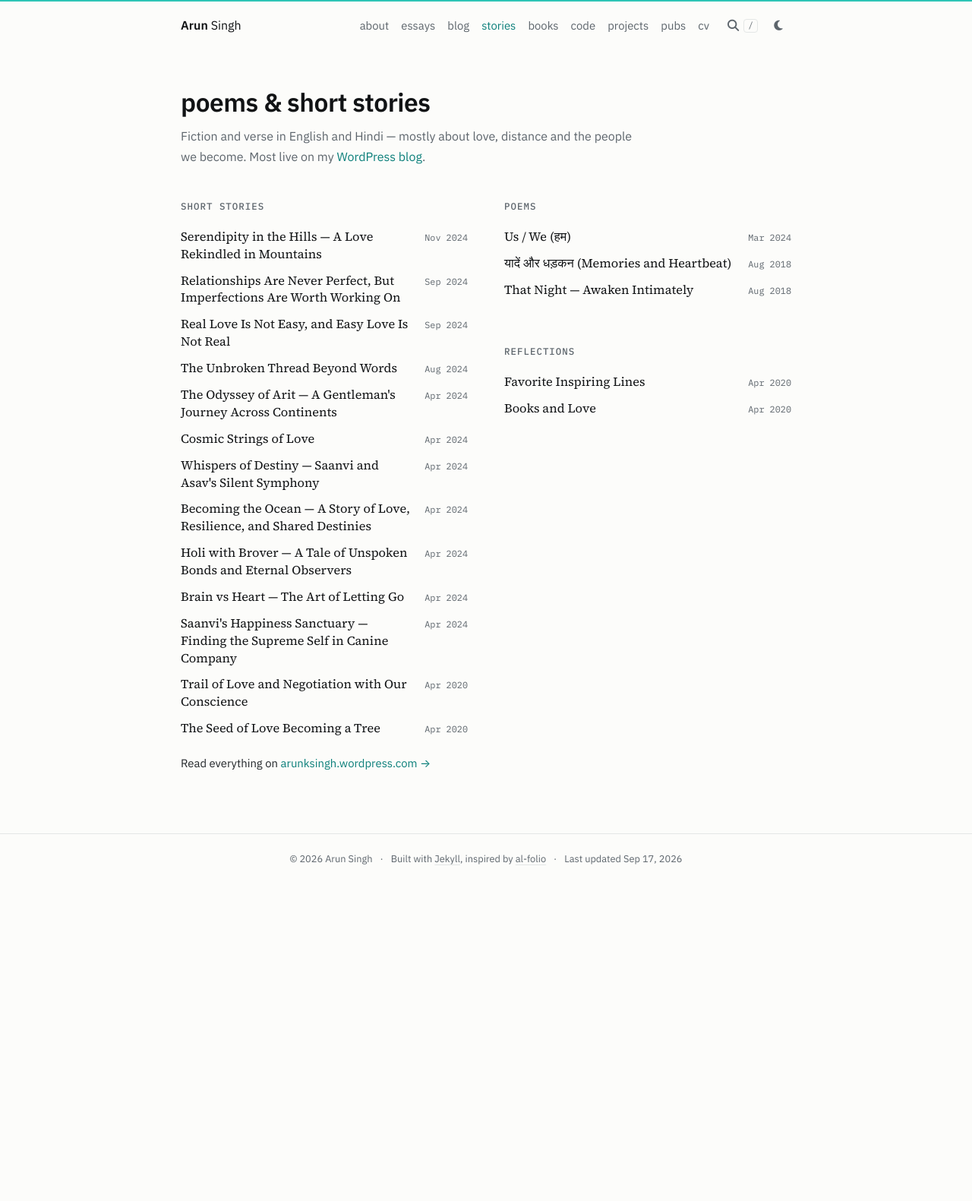
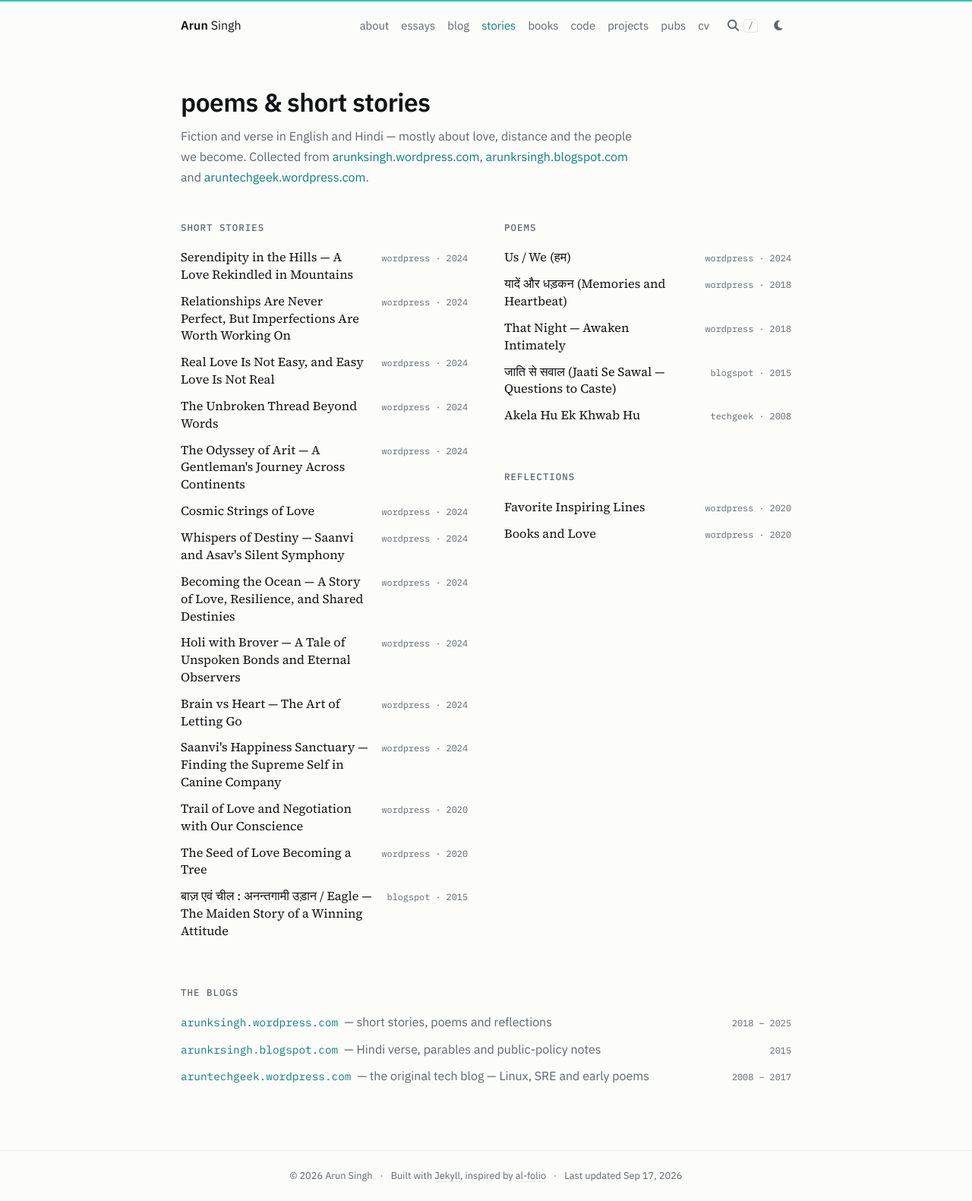
Before and after one commit to arunsingh/arunsingh.github.io, a Jekyll site: the page built from stories.html, in a window 1280 px wide. Shown: the whole page at 76% size. Built offline with Jekyll 4.4.1, drawn with Linux system fonts in a browser that asks for light colours; a style sheet for code colours, icons or effects is not loaded; before the commit the page ends 1164 px from its top, so only the background shows below that.

Commit message:
Add poems, stories, essays and archive from old blogs

```diff
--- /dev/null
+++ b/_data/blogs.yml
@@ -0,0 +1,19 @@
+# Personal blogs, keyed by the `source` used in stories.yml
+arunksingh:
+  name: arunksingh.wordpress.com
+  short: wordpress
+  url: https://arunksingh.wordpress.com
+  years: 2018 – 2025
+  about: short stories, poems and reflections
+blogspot:
+  name: arunkrsingh.blogspot.com
+  short: blogspot
+  url: https://arunkrsingh.blogspot.com
+  years: "2015"
+  about: Hindi verse, parables and public-policy notes
+aruntechgeek:
+  name: aruntechgeek.wordpress.com
+  short: techgeek
+  url: https://aruntechgeek.wordpress.com
+  years: 2008 – 2017
+  about: the original tech blog — Linux, SRE and early poems
--- a/_data/essays_elsewhere.yml
+++ b/_data/essays_elsewhere.yml
@@ -5,3 +5,12 @@
 - title: "Engineering Leadership: Resolving Conflicts Through Collaborative Alignment"
   url: https://dyota.substack.com/p/engineering-leadership-resolving
   date: 2024-12-11
+- title: "One Rank, One Pension (OROP): Rights vs Fights"
+  url: https://arunkrsingh.blogspot.com/2015/09/orop.html
+  date: 2015-09-14
+- title: "First-Page Advertisements: Surprise and Surmise of Journalism"
+  url: https://aruntechgeek.wordpress.com/2015/08/11/first-page-advertisements-surprise-and-surmise-of-journalism/
+  date: 2015-08-11
+- title: "Respect for the Teaching Community in India: Falling Standards"
+  url: https://aruntechgeek.wordpress.com/2015/01/19/respect-for-teaching-community-in-india-falling-standards/
+  date: 2015-01-19
--- a/_data/stories.yml
+++ b/_data/stories.yml
@@ -1,74 +1,110 @@
-# Poems & short stories published on https://arunksingh.wordpress.com
-# kind: poem | story | reflection. Newest first. New pieces written on this site go in _poems/ instead.
+# Poems & short stories from my blogs. source: arunksingh | aruntechgeek | blogspot. lang: hi for Hindi titles.
 - title: Serendipity in the Hills — A Love Rekindled in Mountains
   url: https://arunksingh.wordpress.com/2024/11/03/serendipity-in-the-hills-a-love-rekindled-in-mountains/
   date: 2024-11-03
   kind: story
+  source: arunksingh
 - title: Relationships Are Never Perfect, But Imperfections Are Worth Working On
   url: https://arunksingh.wordpress.com/2024/09/30/relationships-are-never-perfect-but-imperfections-are-worth-working-on/
   date: 2024-09-30
   kind: story
+  source: arunksingh
 - title: Real Love Is Not Easy, and Easy Love Is Not Real
   url: https://arunksingh.wordpress.com/2024/09/26/real-love-is-not-easy-and-easy-love-is-not-real/
   date: 2024-09-26
   kind: story
+  source: arunksingh
 - title: The Unbroken Thread Beyond Words
   url: https://arunksingh.wordpress.com/2024/08/25/the-unbroken-thread-beyond-words-a-journey-through-love-distance-silent-love/
   date: 2024-08-25
   kind: story
+  source: arunksingh
 - title: The Odyssey of Arit — A Gentleman's Journey Across Continents
   url: https://arunksingh.wordpress.com/2024/04/12/the-odyssey-of-arit-a-gentlemans-journey-across-continents/
   date: 2024-04-12
   kind: story
+  source: arunksingh
 - title: Cosmic Strings of Love
   url: https://arunksingh.wordpress.com/2024/04/04/cosmic-strings-of-love/
   date: 2024-04-04
   kind: story
+  source: arunksingh
 - title: Whispers of Destiny — Saanvi and Asav's Silent Symphony
   url: https://arunksingh.wordpress.com/2024/04/04/whispers-of-destiny-saanvi-and-asavs-silent-symphony/
   date: 2024-04-04
   kind: story
+  source: arunksingh
 - title: Becoming the Ocean — A Story of Love, Resilience, and Shared Destinies
   url: https://arunksingh.wordpress.com/2024/04/03/becoming-the-ocean-a-story-of-love-resilience-and-shared-destinies/
   date: 2024-04-03
   kind: story
+  source: arunksingh
 - title: Holi with Brover — A Tale of Unspoken Bonds and Eternal Observers
   url: https://arunksingh.wordpress.com/2024/04/03/holi-with-brover-a-tale-of-unspoken-bonds-and-eternal-observers/
   date: 2024-04-03
   kind: story
+  source: arunksingh
 - title: Brain vs Heart — The Art of Letting Go
   url: https://arunksingh.wordpress.com/2024/04/02/fictional-story-brain-vs-heart-decision-art-of-letting-go/
   date: 2024-04-02
   kind: story
+  source: arunksingh
 - title: Saanvi's Happiness Sanctuary — Finding the Supreme Self in Canine Company
   url: https://arunksingh.wordpress.com/2024/04/01/sakshis-happiness-sanctuary-finding-the-supreme-self-in-canine-company/
   date: 2024-04-01
   kind: story
+  source: arunksingh
 - title: Us / We (हम)
   url: https://arunksingh.wordpress.com/2024/03/25/us-we-%e0%a4%b9%e0%a4%ae/
   date: 2024-03-25
   kind: poem
+  source: arunksingh
 - title: Favorite Inspiring Lines
   url: https://arunksingh.wordpress.com/2020/04/28/favorite-inspiring-lines/
   date: 2020-04-28
   kind: reflection
+  source: arunksingh
 - title: Books and Love
   url: https://arunksingh.wordpress.com/2020/04/16/books-and-love/
   date: 2020-04-16
   kind: reflection
+  source: arunksingh
 - title: Trail of Love and Negotiation with Our Conscience
   url: https://arunksingh.wordpress.com/2020/04/12/life-philosophy-trail-of-love-and-negotiation-with-our-conscience/
   date: 2020-04-12
   kind: story
+  source: arunksingh
 - title: The Seed of Love Becoming a Tree
   url: https://arunksingh.wordpress.com/2020/04/01/fictional-short-story-the-seed-of-love-becoming-a-tree/
   date: 2020-04-01
   kind: story
+  source: arunksingh
 - title: यादें और धड़कन (Memories and Heartbeat)
   url: https://arunksingh.wordpress.com/2018/08/08/%e0%a4%af%e0%a4%be%e0%a4%a6%e0%a5%87%e0%a4%82-%e0%a4%94%e0%a4%b0-%e0%a4%a7%e0%a4%a1%e0%a4%bc%e0%a4%95%e0%a4%a8/
   date: 2018-08-08
   kind: poem
+  source: arunksingh
+  lang: hi
 - title: That Night — Awaken Intimately
   url: https://arunksingh.wordpress.com/2018/08/08/that-night-awaken-intimately/
   date: 2018-08-08
   kind: poem
+  source: arunksingh
+- title: 'बाज़ एवं चील : अनन्तगामी उड़ान / Eagle — The Maiden Story of a Winning Attitude'
+  url: https://arunkrsingh.blogspot.com/2015/09/eagle-story.html
+  date: 2015-09-06
+  kind: story
+  source: blogspot
+  lang: hi
+- title: जाति से सवाल (Jaati Se Sawal — Questions to Caste)
+  url: https://arunkrsingh.blogspot.com/2015/09/blog-post.html
+  date: 2015-09-04
+  kind: poem
+  source: blogspot
+  lang: hi
+- title: Akela Hu Ek Khwab Hu
+  url: https://aruntechgeek.wordpress.com/2008/09/02/akela-hu-ek-khwab-hu/
+  date: 2008-09-02
+  kind: poem
+  source: aruntechgeek
+  lang: hi
--- a/_data/writing.yml
+++ b/_data/writing.yml
@@ -82,3 +82,36 @@ substack:
     url: https://dyota.substack.com/p/engineering-leadership-resolving
     date: 2024-12-11
     blurb: Engineering management through seeking collaborative alignment.
+
+# Earlier tech blog — aruntechgeek.wordpress.com (2008–2017)
+archive:
+  - title: Site Reliability Engineering or DevOps — Changing the Digital Economy
+    url: https://aruntechgeek.wordpress.com/2017/07/18/site-reliability-engineering-or-devops-changing-digital-economy/
+    date: 2017-07-18
+  - title: Top Ubuntu Blogs
+    url: https://aruntechgeek.wordpress.com/2015/08/24/top-ubuntu-blogs/
+    date: 2015-08-24
+  - title: Cost-Effective Wireless Sensors for Structural Health Monitoring
+    url: https://aruntechgeek.wordpress.com/2010/08/31/cost-effective-wireless-sensors-for-structural-health-monitoring/
+    date: 2010-08-31
+  - title: How to Connect Nokia N70 and Motorola L7/L9 Phones in Ubuntu
+    url: https://aruntechgeek.wordpress.com/2008/10/25/how-to-connect-n70-and-motorola-l-series-l7-l9-sets-in-ubuntu/
+    date: 2008-10-25
+  - title: "How-to: Tweak and Maximise Your Bandwidth in Linux via sysctl"
+    url: https://aruntechgeek.wordpress.com/2008/09/16/howto-tweak-and-maximize-your-bandwidth-in-ubuntulinux-via-sysctl/
+    date: 2008-09-16
+  - title: Java Learners, Check Out These Sites
+    url: https://aruntechgeek.wordpress.com/2008/09/13/java-learners-checkout-these-sites/
+    date: 2008-09-13
+  - title: My Certificate for Setting a World Record (Firefox Download Day)
+    url: https://aruntechgeek.wordpress.com/2008/09/11/my-certificate-for-setting-world-record/
+    date: 2008-09-11
+  - title: "World's Smallest Web Server — a Matchbox-Size Server"
+    url: https://aruntechgeek.wordpress.com/2008/08/30/worlds-smallest-webserver-matchbox-size-server/
+    date: 2008-08-30
+  - title: "Choosing a Linux Distro: Take This One-Minute Test"
+    url: https://aruntechgeek.wordpress.com/2008/08/30/choosing-linux-distro-take-this-small-1-minute-test/
+    date: 2008-08-30
+  - title: Which Linux Distro Is Best?
+    url: https://aruntechgeek.wordpress.com/2008/08/28/which-linux-distro-is-best/
+    date: 2008-08-28
--- a/assets/css/main.css
+++ b/assets/css/main.css
@@ -183,6 +183,12 @@ main.container { padding-top: 48px; padding-bottom: 80px; min-height: 70vh; }
 .essay-index-sm a { font-size: 1.02rem; }
 .essay-index-date { font-family: var(--font-mono); font-size: .74rem; color: var(--muted); white-space: nowrap; }
 
+/* blogs list */
+.blogs { list-style: none; margin: 0; padding: 0; }
+.blogs li { padding: 4px 0; display: flex; flex-wrap: wrap; gap: 2px 8px; align-items: baseline; }
+.blogs li a { font-family: var(--font-mono); font-size: .9rem; }
+.blogs li .essay-index-date { margin-left: auto; }
+
 /* timeline */
 .timeline { list-style: none; padding: 0; margin: 0; }
 .timeline li { display: grid; grid-template-columns: 160px 1fr; gap: 2px 16px; padding: 4px 0; }
--- a/assets/js/search.js
+++ b/assets/js/search.js
@@ -9,7 +9,7 @@
   var index = null, loading = null, active = -1, results = [], lastFocus = null;
 
   var LABELS = { page: 'page', cv: 'cv', essay: 'essay', poem: 'poem', story: 'story', reflection: 'reflection',
-    medium: 'blog · medium', substack: 'blog · dyota', book: 'book', code: 'code', project: 'project', news: 'news', post: 'blog', paper: 'paper' };
+    medium: 'blog · medium', substack: 'blog · dyota', book: 'book', code: 'code', project: 'project', news: 'news', post: 'blog', paper: 'paper', archive: 'blog · archive' };
 
   function norm(s) {
     return (s || '').toString().toLowerCase().normalize('NFKD').replace(/[̀-ͯ]/g, '');
@@ -71,7 +71,7 @@
   }
 
   function snippet(item, terms) {
-    if (!item.x || item.x === 'wordpress') return '';
+    if (!item.x || /^[\w.-]+\.(com|net|org)$/.test(item.x)) return '';   // bare blog host: no snippet
     var x = item.x, lx = norm(x), pos = -1;
     for (var i = 0; i < terms.length && pos === -1; i++) pos = find(lx, terms[i]);
     if (pos === -1) return x.length > 120 ? x.slice(0, 120) + '…' : x;
--- a/stories.html
+++ b/stories.html
@@ -3,7 +3,7 @@ layout: page
 title: "poems & short stories"
 permalink: /stories/
 description: "Fiction and verse in English and Hindi — mostly about love, distance and the people we become."
-intro: 'Fiction and verse in English and Hindi — mostly about love, distance and the people we become. Most live on my <a href="https://arunksingh.wordpress.com">WordPress blog</a>.'
+intro: 'Fiction and verse in English and Hindi — mostly about love, distance and the people we become. Collected from <a href="https://arunksingh.wordpress.com">arunksingh.wordpress.com</a>, <a href="https://arunkrsingh.blogspot.com">arunkrsingh.blogspot.com</a> and <a href="https://aruntechgeek.wordpress.com">aruntechgeek.wordpress.com</a>.'
 ---
 {% assign native = site.poems | where_exp: "p", "p.published != false" | sort: 'date' | reverse %}
 {% assign poems = site.data.stories | where: 'kind', 'poem' %}
@@ -26,7 +26,7 @@ intro: 'Fiction and verse in English and Hindi — mostly about love, distance a
     <h2 class="section-title">short stories</h2>
     <ul class="essay-index essay-index-sm">
       {% for s in stories %}
-        <li><a href="{{ s.url }}">{{ s.title }}</a><span class="essay-index-date">{{ s.date | date: '%b %Y' }}</span></li>
+        <li><a href="{{ s.url }}"{% if s.lang %} lang="{{ s.lang }}"{% endif %}>{{ s.title }}</a><span class="essay-index-date" title="{{ site.data.blogs[s.source].name }}">{{ site.data.blogs[s.source].short }} · {{ s.date | date: '%Y' }}</span></li>
       {% endfor %}
     </ul>
   </section>
@@ -36,7 +36,7 @@ intro: 'Fiction and verse in English and Hindi — mostly about love, distance a
       <h2 class="section-title">poems</h2>
       <ul class="essay-index essay-index-sm">
         {% for s in poems %}
-          <li><a href="{{ s.url }}" lang="{% if s.title contains 'यादें' %}hi{% else %}en{% endif %}">{{ s.title }}</a><span class="essay-index-date">{{ s.date | date: '%b %Y' }}</span></li>
+          <li><a href="{{ s.url }}"{% if s.lang %} lang="{{ s.lang }}"{% endif %}>{{ s.title }}</a><span class="essay-index-date" title="{{ site.data.blogs[s.source].name }}">{{ site.data.blogs[s.source].short }} · {{ s.date | date: '%Y' }}</span></li>
         {% endfor %}
       </ul>
     </section>
@@ -44,11 +44,18 @@ intro: 'Fiction and verse in English and Hindi — mostly about love, distance a
       <h2 class="section-title">reflections</h2>
       <ul class="essay-index essay-index-sm">
         {% for s in reflections %}
-          <li><a href="{{ s.url }}">{{ s.title }}</a><span class="essay-index-date">{{ s.date | date: '%b %Y' }}</span></li>
+          <li><a href="{{ s.url }}"{% if s.lang %} lang="{{ s.lang }}"{% endif %}>{{ s.title }}</a><span class="essay-index-date" title="{{ site.data.blogs[s.source].name }}">{{ site.data.blogs[s.source].short }} · {{ s.date | date: '%Y' }}</span></li>
         {% endfor %}
       </ul>
     </section>
   </div>
 </div>
 
-<p class="more">Read everything on <a href="https://arunksingh.wordpress.com">arunksingh.wordpress.com &rarr;</a></p>
+<section class="section">
+  <h2 class="section-title">the blogs</h2>
+  <ul class="blogs">
+    {% for b in site.data.blogs %}
+      <li><a href="{{ b[1].url }}">{{ b[1].name }}</a> <span class="muted">— {{ b[1].about }}</span> <span class="essay-index-date">{{ b[1].years }}</span></li>
+    {% endfor %}
+  </ul>
+</section>
```
Also changed, not shown: search.json (+5 -2 lines), writing.html (+10 -0 lines).
